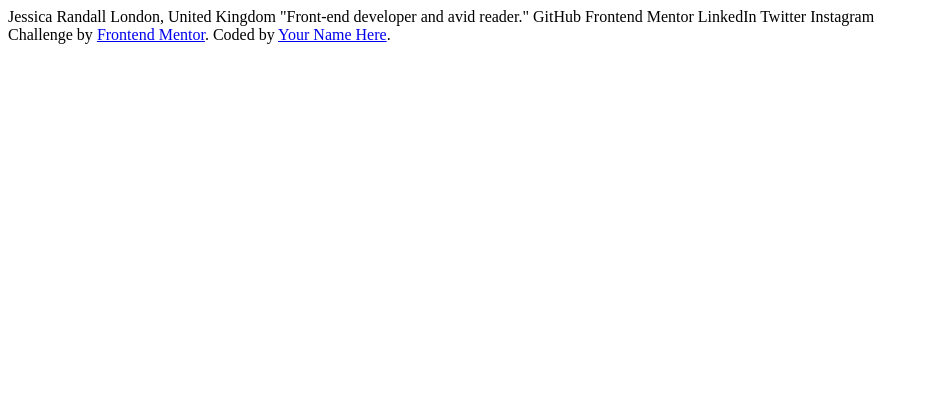
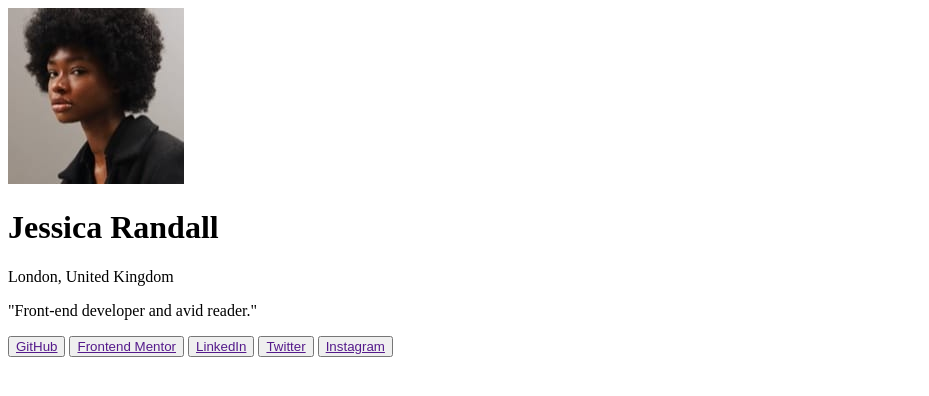
Before and after one commit to Drey-1/Social-links-profile, a plain HTML site: page index.html in a window 1280 px wide. Shown: the whole page, without its empty margins (0-929 px from the left). Drawn offline with Linux system fonts and the light colour scheme.

Commit message:
Structure base of the HTML

```diff
--- a/index.html
+++ b/index.html
@@ -8,20 +8,28 @@
   <title>Frontend Mentor | Social links profile</title>
 </head>
 <body>
-
-  Jessica Randall
-  London, United Kingdom
-  "Front-end developer and avid reader."
-
-  GitHub
-  Frontend Mentor
-  LinkedIn
-  Twitter
-  Instagram
-
-  <div class="attribution">
-    Challenge by <a href="https://www.frontendmentor.io?ref=challenge" target="_blank">Frontend Mentor</a>.
-    Coded by <a href="#">Your Name Here</a>.
-  </div>
+  <main>
+    <img src="assets/images/avatar-jessica.jpeg" alt="A woman photo with a clean background wearing a black coat">
+    <h1>Jessica Randall</h1>
+    <p>London, United Kingdom</p>
+    <p>"Front-end developer and avid reader."</p>
+    <nav class="">
+      <button>
+        <a href="">GitHub</a>
+      </button>
+      <button>
+        <a href="">Frontend Mentor</a>
+      </button>
+      <button>
+        <a href="">LinkedIn</a>
+      </button>
+      <button>
+        <a href="">Twitter</a>
+      </button>
+      <button>
+        <a href="">Instagram</a>
+      </button>
+    </nav>
+  </main>
 </body>
 </html>
```
